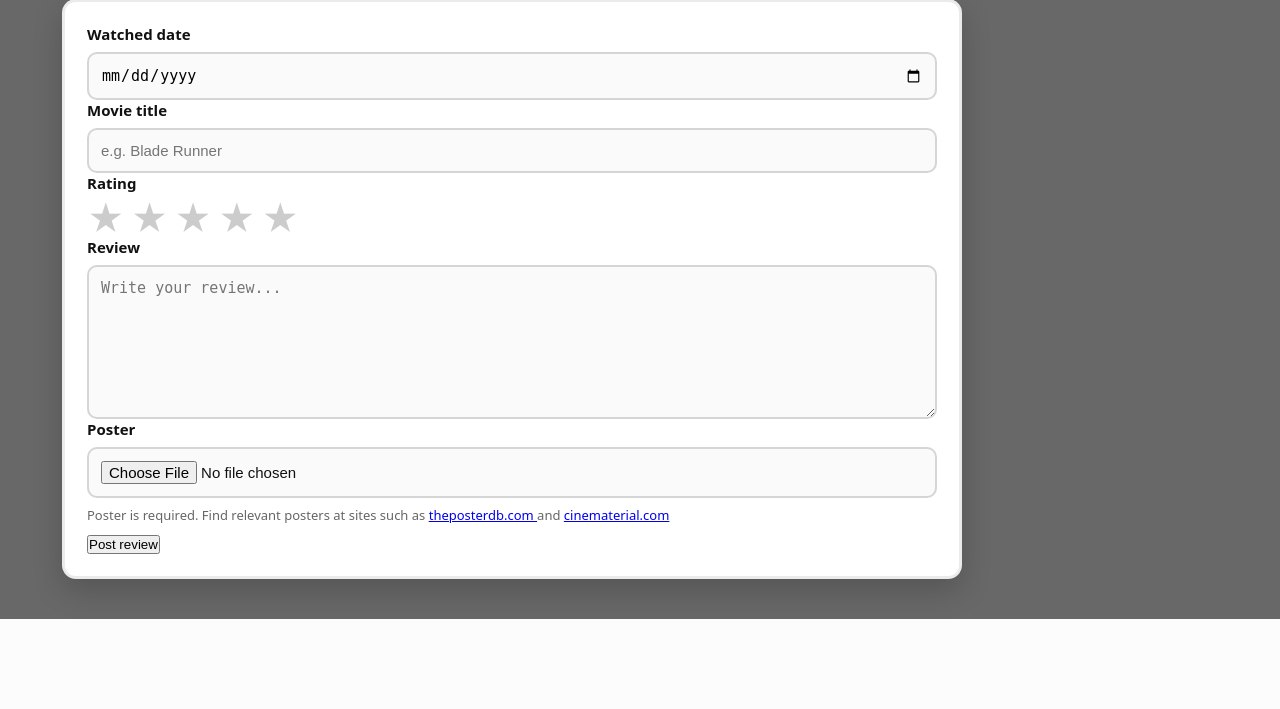
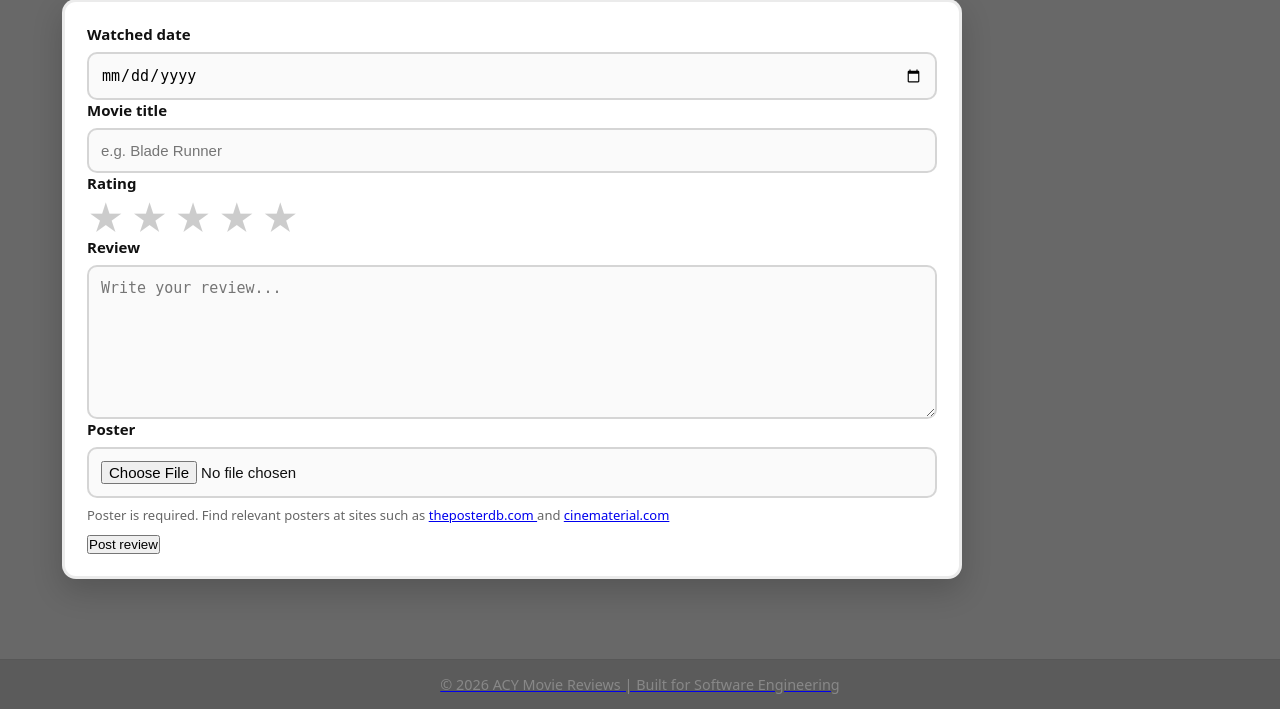
Before and after one commit to adyancy/acy-movie-reviews, a Flask app: page /add in a window 1280 px wide. Shown: the part 204-913 px from the top of the page. Before the commit the page ends 823 px from the top, so only its background shows below. Run offline with Flask 3, Linux system fonts and the light colour scheme; a user stored in the database is signed in.

Commit message:
Describe change

```diff
--- a/static/css/style.css
+++ b/static/css/style.css
@@ -454,3 +454,13 @@ main{
   /* hidden by default */
   display: none;
 }
+
+.footer {
+  margin-top: 40px;
+  padding: 15px;
+  text-align: center;
+  font-size: 0.9rem;
+  background-color: #5b5b5b;
+  color: #888;
+  border-top: 1px solid #575757;
+}
--- a/templates/base.html
+++ b/templates/base.html
@@ -81,6 +81,12 @@
     <!-- Service worker script -->
     <script src="static/js/app.js"></script>
 
+    <footer class="footer">
+      <p>
+        © 2026 ACY Movie Reviews |
+        Built for Software Engineering
+      </p>
+    </footer>
 
 
 </body>
```
